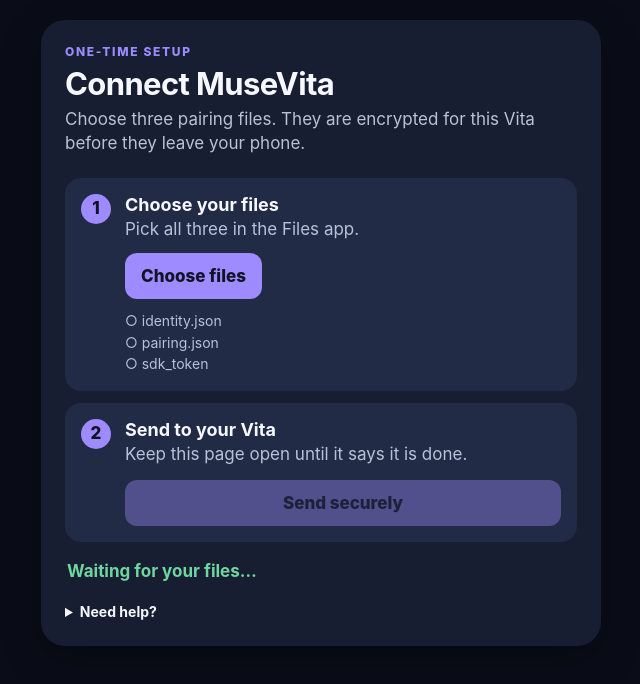
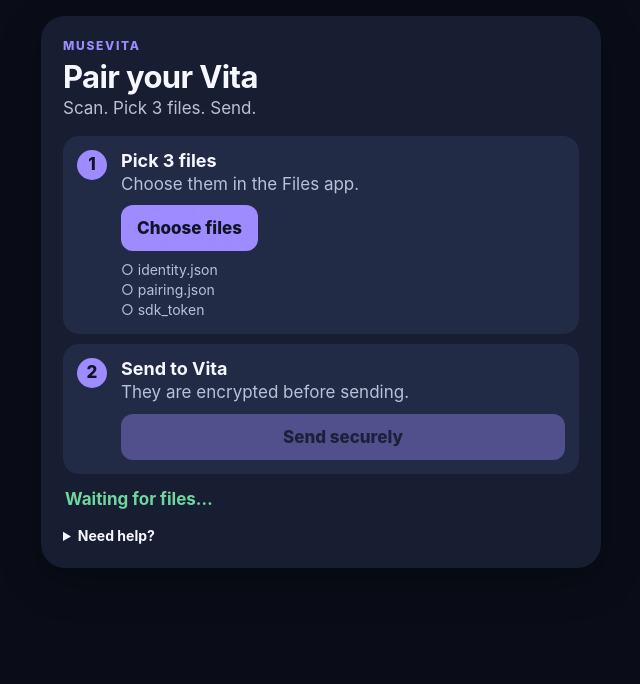
Before and after one commit to msdyatt/MuseVita, a plain HTML site: page vita/assets/pairing.html in a window 1280 px wide. Shown: the whole page, without its empty margins (319-959 px from the left). Drawn offline with Linux system fonts and the light colour scheme.

Commit message:
Simplify MuseVita pairing onboarding

```diff
--- a/vita/assets/pairing.html
+++ b/vita/assets/pairing.html
@@ -4,37 +4,37 @@
 <style>
 :root{color-scheme:dark;--bg:#0a0d18;--card:#181e31;--card2:#222b45;--ink:#f7f8ff;--muted:#b8c1d8;--accent:#9d8bff;--ok:#6fd6a0}
 *{box-sizing:border-box}
-body{margin:0;padding:20px;background:var(--bg);color:var(--ink);font:17px -apple-system,BlinkMacSystemFont,"SF Pro Text",system-ui,sans-serif}
-main{max-width:560px;margin:0 auto;padding:24px;background:var(--card);border-radius:24px;box-shadow:0 12px 40px #0005}
+body{margin:0;padding:16px;background:var(--bg);color:var(--ink);font:17px -apple-system,BlinkMacSystemFont,"SF Pro Text",system-ui,sans-serif}
+main{max-width:560px;margin:0 auto;padding:22px;background:var(--card);border-radius:24px;box-shadow:0 12px 40px #0005}
 .eyebrow{color:var(--accent);font-size:12px;font-weight:800;letter-spacing:.14em}
-h1{margin:8px 0 8px;font-size:31px;line-height:1.08;letter-spacing:-.02em}
-.lede{margin:0 0 22px;color:var(--muted);line-height:1.4}
-.step{display:flex;gap:14px;margin:12px 0;padding:16px;background:var(--card2);border-radius:16px}
+h1{margin:7px 0 4px;font-size:31px;line-height:1.08;letter-spacing:-.02em}
+.lede{margin:0 0 16px;color:var(--muted);line-height:1.35}
+.step{display:flex;gap:14px;margin:10px 0;padding:14px;background:var(--card2);border-radius:16px}
 .number{flex:0 0 30px;width:30px;height:30px;border-radius:15px;background:var(--accent);color:#111326;text-align:center;padding-top:4px;font-weight:800}
 .step-body{flex:1;min-width:0}
-h2{margin:0 0 3px;font-size:18px}
-.step p{margin:0 0 12px;color:var(--muted);line-height:1.35}
+h2{margin:0 0 2px;font-size:18px}
+.step p{margin:0 0 9px;color:var(--muted);line-height:1.3}
 .file-button,button{display:inline-block;border:0;border-radius:12px;background:var(--accent);color:#111326;padding:13px 16px;font:inherit;font-weight:800;cursor:pointer}
 .file-button input{position:absolute;width:1px;height:1px;opacity:0}
 button{width:100%;margin-top:2px}
 button:disabled{opacity:.38;cursor:not-allowed}
-#files-list{margin-top:11px;color:var(--muted);font-size:14px;line-height:1.55}
+#files-list{margin-top:9px;color:var(--muted);font-size:14px;line-height:1.45}
 .ready{color:var(--ok)}
-#status{margin:18px 2px 0;color:var(--ok);font-weight:650;line-height:1.4;min-height:24px}
-details{margin-top:18px;color:var(--muted);font-size:14px;line-height:1.45}
+#status{margin:14px 2px 0;color:var(--ok);font-weight:650;line-height:1.35;min-height:24px}
+details{margin-top:14px;color:var(--muted);font-size:14px;line-height:1.4}
 summary{color:var(--ink);cursor:pointer;font-weight:650}
 code{font-size:.9em;color:var(--ink)}
 </style>
 <main>
-  <div class="eyebrow">ONE-TIME SETUP</div>
-  <h1>Connect MuseVita</h1>
-  <p class="lede">Choose three pairing files. They are encrypted for this Vita before they leave your phone.</p>
+  <div class="eyebrow">MUSEVITA</div>
+  <h1>Pair your Vita</h1>
+  <p class="lede">Scan. Pick 3 files. Send.</p>
 
   <section class="step">
     <div class="number">1</div>
     <div class="step-body">
-      <h2>Choose your files</h2>
-      <p>Pick all three in the Files app.</p>
+      <h2>Pick 3 files</h2>
+      <p>Choose them in the Files app.</p>
       <label class="file-button"><input id="files" type="file" multiple><span id="choose">Choose files</span></label>
       <div id="files-list">○ identity.json<br>○ pairing.json<br>○ sdk_token</div>
     </div>
@@ -43,13 +43,13 @@ code{font-size:.9em;color:var(--ink)}
   <section class="step">
     <div class="number">2</div>
     <div class="step-body">
-      <h2>Send to your Vita</h2>
-      <p>Keep this page open until it says it is done.</p>
+      <h2>Send to Vita</h2>
+      <p>They are encrypted before sending.</p>
       <button id="send" disabled>Send securely</button>
     </div>
   </section>
 
-  <div id="status" role="status" aria-live="polite">Waiting for your files…</div>
+  <div id="status" role="status" aria-live="polite">Waiting for files…</div>
   <details>
     <summary>Need help?</summary>
     <p>Your phone and Vita must be on the same Wi‑Fi. If scanning does not open this page, type <code>http://VITA-IP:8768/</code> in Safari. The Vita shows its address beside the QR code.</p>
```
Also changed, not shown: 2 other files.
